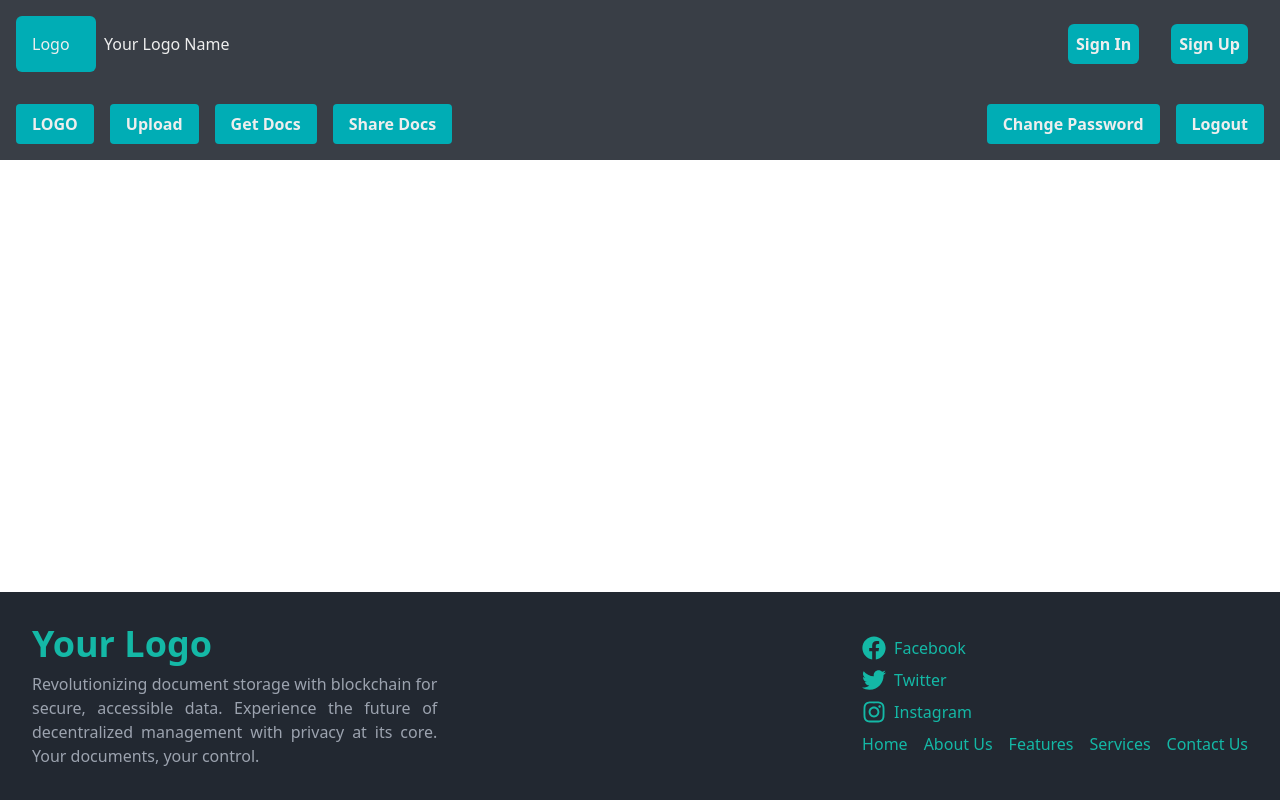
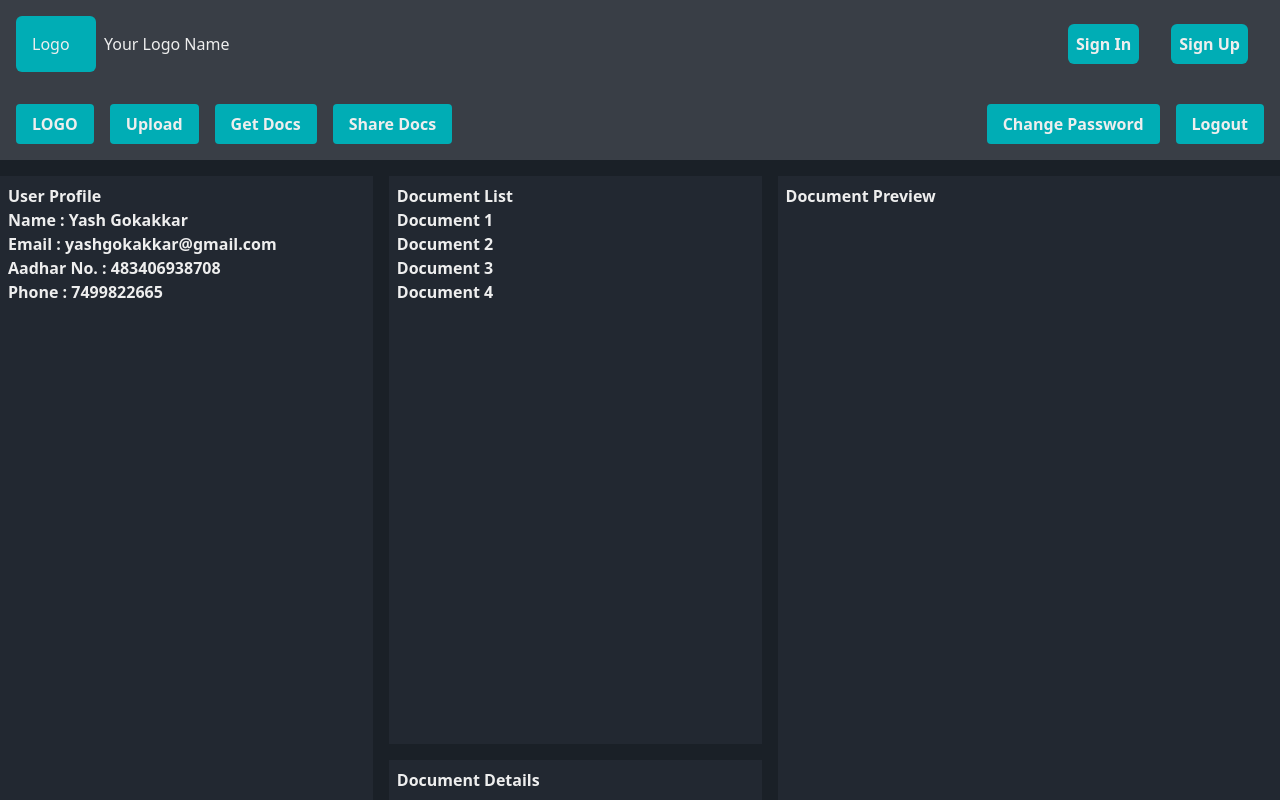
Before and after one commit to yashgokakkar99/BE-Project-2024, a React (Create React App) app in the folder pro2024/: page /share_docs in a window 1280 px wide. Shown: the top 800 px of the page. Built offline with nearby package versions, Linux system fonts and the light colour scheme.

Commit message:
updated uploadfile section and ui experience

```diff
--- a/pro2024/src/App.js
+++ b/pro2024/src/App.js
@@ -3,25 +3,29 @@ import Home from './components/Home';
 import Login from './components/Login';
 import Register from './components/Register';
 import Footer from './components/Footer';
+import ShareDoc from './components/ShareDoc';
 import { BrowserRouter as Router, Route, Routes } from 'react-router-dom';
 import './index.css';
 import UploadFile from './components/UploadFile';
 import Navbar1 from './components/Navbar1';
 import GetDoc from './components/GetDoc';
+import AboutUs from './components/AboutUs';
 
 function App() {
   return (
     <Router>
-      <div className="flex flex-col min-h-screen"> {/* Set the container to take at least the full height of the viewport */}
+      <div className="flex flex-col min-h-screen bg-[#1A2027]"> {/* Set the container to take at least the full height of the viewport */}
         <div className="flex-grow">
           <Navbar />
           <Navbar1 />
           <Routes>
             <Route path="/" element={<Home />} />
             <Route path="/login" element={<Login />} />
+            <Route path='/about' element={<AboutUs />} />
             <Route path="/register" element={<Register />} />
             <Route path="/UploadFile" element={<UploadFile />} />
             <Route path="/get_docs" element={<GetDoc />} />
+            <Route path="/share_docs" element={<ShareDoc />} />
           </Routes>
         </div>
         <Footer />
--- a/pro2024/src/components/AboutUs.jsx
+++ b/pro2024/src/components/AboutUs.jsx
@@ -3,11 +3,11 @@ import React from "react";
 function AboutUs() {
   return (
     <div className="container mx-auto text-center mt-10">
-      <h1 className="text-5xl font-bold mb-16 text-gray-800 mt-4">
+      <h1 className="text-5xl font-bold mb-16 text-gray-300 mt-4">
         We Are Website Name
       </h1>
 
-      <p className="text-lg leading-relaxed mb-8 text-gray-600 text-justify mx-16">
+      <p className="text-lg leading-relaxed mb-8 text-gray-300 text-justify mx-16">
         Welcome to our platform! We are a team of passionate individuals
         dedicated to providing innovative solutions. Our mission is to make your
         online experience seamless and enjoyable. Lorem ipsum dolor sit amet,
@@ -19,7 +19,7 @@ function AboutUs() {
         amet magna ullamcorper efficitur.
       </p>
 
-      <p className="text-lg leading-relaxed mb-8 text-gray-600 text-justify mx-16">
+      <p className="text-lg leading-relaxed mb-8 text-gray-300 text-justify mx-16">
         At "Website Name," we believe in simplicity and efficiency. Our goal is
         to empower users through cutting-edge technology and user-friendly
         interfaces. Lorem ipsum dolor sit amet, consectetur adipiscing elit.
@@ -30,7 +30,7 @@ function AboutUs() {
         adipiscing elit. Quisque ac mauris sit amet magna ullamcorper efficitur.
       </p>
 
-      <p className="text-lg leading-relaxed mb-8 text-gray-600 text-justify mx-16">
+      <p className="text-lg leading-relaxed mb-8 text-gray-300 text-justify mx-16">
         At "Website Name," we believe in simplicity and efficiency. Our goal is
         to empower users through cutting-edge technology and user-friendly
         interfaces. Lorem ipsum dolor sit amet, consectetur adipiscing elit.
@@ -41,7 +41,7 @@ function AboutUs() {
         adipiscing elit. Quisque ac mauris sit amet magna ullamcorper efficitur.
       </p>
 
-      <h1 className="text-5xl font-bold mb-16 text-gray-800 mt-4">
+      <h1 className="text-5xl font-bold mb-16 text-gray-300 mt-4">
         Our Services
       </h1>
 
@@ -57,7 +57,7 @@ function AboutUs() {
               alt={`Icon ${index + 1}`}
               className="w-20 h-20 object-cover rounded-full border-4 border-00ADB5 mb-4 mx-auto"
             />
-            <p className="text-lg font-bold text-gray-800">
+            <p className="text-lg font-bold text-gray-300">
               Description {index + 1}. Lorem ipsum dolor sit amet, consectetur
               adipiscing elit.
             </p>
--- /dev/null
+++ b/pro2024/src/components/ShareDoc.jsx
@@ -0,0 +1,100 @@
+import React from "react";
+import { useState } from "react";
+
+const GetDoc = () => {
+  const [selectedDocument, setSelectedDocument] = useState(null);
+
+  const userProfile = {
+    name: "Yash Gokakkar",
+    email: "yashgokakkar@gmail.com",
+    aadhar: "483406938708",
+    phone: "7499822665",
+  };
+
+  const documentList = [
+    {
+      id: 1,
+      name: "Document 1",
+      uploadedDate: "2023-12-25",
+      size: "2MB",
+      type: "PDF",
+      previewUrl:
+        "https://docs.google.com/document/d/1ZlwOp36Uhk7k8a6aJQaxFbu_0NG6rvQkbis_nKA3stY/edit?usp=sharing",
+    },
+    {
+      id: 2,
+      name: "Document 2",
+      uploadedDate: "2023-12-26",
+      size: "1MB",
+      type: "Word",
+      previewUrl: "https://example.com/doc2.docx",
+    },
+    {
+      id: 3,
+      name: "Document 3",
+      uploadedDate: "2023-12-27",
+      size: "1MB",
+      type: "Excel",
+      previewUrl: "https://example.com/doc3.xlsx",
+    },
+    {
+      id: 4,
+      name: "Document 4",
+      uploadedDate: "2023-12-28",
+      size: "1MB",
+      type: "JPEG",
+      previewUrl: "https://example.com/doc4.jpeg",
+    },
+  ];
+
+  const handleDocumentSelect = (document) => {
+    setSelectedDocument(document);
+  };
+
+  return (
+    <div className="grid grid-cols-10 gap-4 h-screen pt-4 pb-4 bg-[#1A2027]">
+      <div className="row-span-4 col-span-3  h-500  p-2 bg-[#222831] text-[#EEEEEE] font-bold">
+        <h1>User Profile</h1>
+        <p>Name : {userProfile.name}</p>
+        <p>Email : {userProfile.email}</p>
+        <p>Aadhar No. : {userProfile.aadhar}</p>
+        <p>Phone : {userProfile.phone}</p>
+      </div>
+      <div className="row-span-3 col-span-3  h-500  p-2 bg-[#222831] text-[#EEEEEE] font-bold">
+        <h1>Document List</h1>
+        <ul>
+          {documentList.map((doc) => (
+            <li key={doc.id} onClick={() => handleDocumentSelect(doc)}>
+              {doc.name}
+            </li>
+          ))}
+        </ul>
+      </div>
+      <div className="row-span-4 col-span-4  h-500  p-2 bg-[#222831] text-[#EEEEEE] font-bold">
+        <h1>Document Preview</h1>
+        {selectedDocument && (
+          <iframe
+          src={selectedDocument.previewUrl}
+          title="Document Preview"
+          width="100%"
+          height="95%"
+          style={{ border: "none" }}
+          scrolling="auto"
+        ></iframe>
+        )}
+      </div>
+      <div className="row-span-1 col-span-3  h-500  p-2 bg-[#222831] text-[#EEEEEE] font-bold">
+        <h1>Document Details</h1>
+        {selectedDocument && (
+          <div>
+            <p>Uploaded Date: {selectedDocument.uploadedDate}</p>
+            <p>Size: {selectedDocument.size}</p>
+            <p>Type: {selectedDocument.type}</p>
+          </div>
+        )}
+      </div>
+    </div>
+  );
+};
+
+export default GetDoc;
--- a/pro2024/src/components/UploadFile.jsx
+++ b/pro2024/src/components/UploadFile.jsx
@@ -3,46 +3,41 @@ import React, { useRef, useState } from "react";
 function UploadFile() {
   const fileInputRef = useRef();
   const [uploadedFileName, setUploadedFileName] = useState("");
+  const [selectedDocument, setSelectedDocument] = useState(null);
 
   const handleUpload = () => {
-    // Trigger the file input
     fileInputRef.current.click();
   };
 
   const handleFileChange = (event) => {
     const file = event.target.files[0];
     if (file) {
-      // Implement your file upload logic here
       console.log(`Uploading file: ${file.name}`);
-      setUploadedFileName(file.name); // Set the uploaded file name
+      setUploadedFileName(file.name);
+      setSelectedDocument({
+        uploadedDate: new Date().toLocaleDateString(),
+        size: "To be calculated",
+        type: file.type,
+        previewUrl: URL.createObjectURL(file),
+      });
     } else {
       console.log("No file selected");
-      setUploadedFileName(""); // Clear the uploaded file name
+      setUploadedFileName("");
+      setSelectedDocument(null);
     }
   };
 
-    const handlePreview = () => {
-      if (uploadedFileName) {
-        // Assuming the file content is stored or generated dynamically
-        const fileContent =
-          "This is the content of the file. Replace it with your logic.";
-
-        // Open a new window
-        const previewWindow = window.open("", "_blank", "width=600,height=400");
-
-        // Write the file content to the new window
-        previewWindow.document.write(`<pre>${fileContent}</pre>`);
-      } else {
-        console.log("No file uploaded for preview");
-      }
-    };
-
+  const handlePreview = () => {
+    // Your logic for previewing the selected document
+    console.log("Previewing file");
+  };
 
   return (
-    <div className="flex justify-between items-center text-center h-screen">
-      <div>
+    <div className="grid grid-cols-10 gap-4 h-screen pt-4 pb-4 bg-[#1A2027]">
+      <div className="col-span-5 h-500 p-2 bg-[#1A2027] text-[#222831] shadow-md flex flex-col justify-center items-center ">
+        <h1 className="text-white text-lg font-bold mb-4">Upload Document</h1>
         <button
-          className="bg-teal-500 text-white border border-white px-4 py-2 rounded ml-36 w-80"
+          className="bg-teal-500 text-white border border-white px-4 py-2 rounded w-80 mb-2"
           onClick={handleUpload}
         >
           Upload File
@@ -53,24 +48,32 @@ function UploadFile() {
           style={{ display: "none" }}
           onChange={handleFileChange}
         />
-        <h3 className="px-4 py-2 ml-36">.pdf, .jpg, .png files</h3>
-      </div>
-
-      <div>
+        <h3 className="text-white px-4 py-2">.pdf, .jpg, .png files</h3>
         <button
-          className="bg-teal-500 text-white border border-white px-4 py-2 rounded mr-36 w-80"
+          className="bg-teal-500 text-white border border-white px-4 py-2 rounded w-80 mt-4"
           onClick={handlePreview}
         >
           Preview File
         </button>
-        <h3 className="px-4 py-2 mr-36">View Uploaded Files</h3>
+        <h3 className="text-white px-4 py-2">View Uploaded Files</h3>
+        {uploadedFileName && (
+          <p className="mt-4 text-lg text-white">
+            Uploaded file: {uploadedFileName}
+          </p>
+        )}
       </div>
 
-      <div className="p-4 mr-16 w-60 bg-teal-100 shadow-md">
-        {uploadedFileName && (
-          <p className="text-lg text-gray-800">
-            Uploaded file: {uploadedFileName}
-          </p>
+      <div className="col-span-5 h-500 p-2 bg-[#222831] text-[#EEEEEE] font-bold">
+        <h1>Document Preview</h1>
+        {selectedDocument && (
+          <iframe
+            src={selectedDocument.previewUrl}
+            title="Document Preview"
+            width="100%"
+            height="95%"
+            style={{ border: "none" }}
+            scrolling="auto"
+          ></iframe>
         )}
       </div>
     </div>
--- /dev/null
+++ b/pro2024/src/pages/Contact.jsx
@@ -0,0 +1,9 @@
+import React from 'react'
+
+const Contact = () => {
+  return (
+    <div>Contact</div>
+  )
+}
+
+export default Contact
--- /dev/null
+++ b/pro2024/src/pages/FeedBack.jsx
@@ -0,0 +1,9 @@
+import React from 'react'
+
+const FeedBack = () => {
+  return (
+    <div>FeedBack</div>
+  )
+}
+
+export default FeedBack
```
